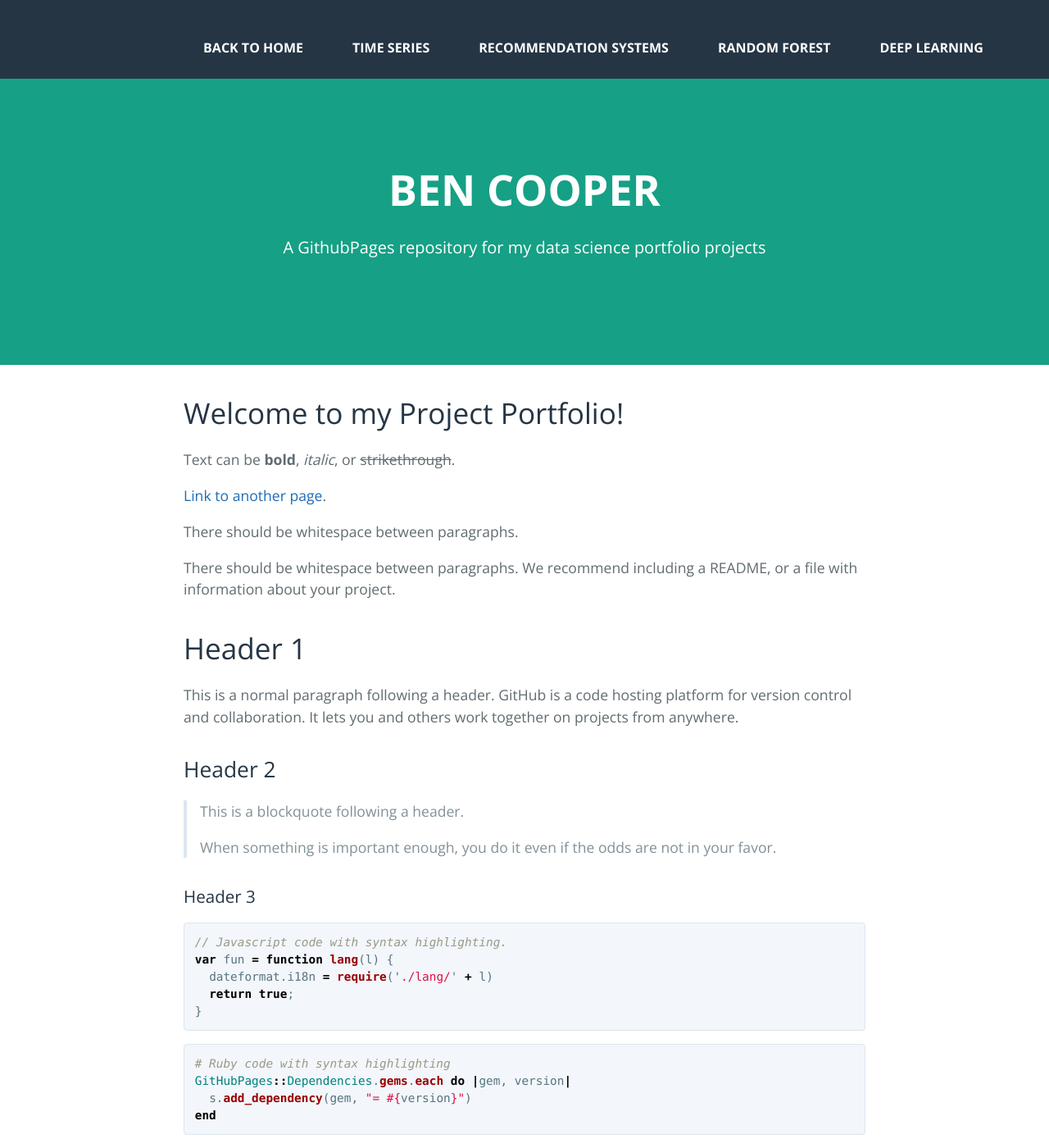
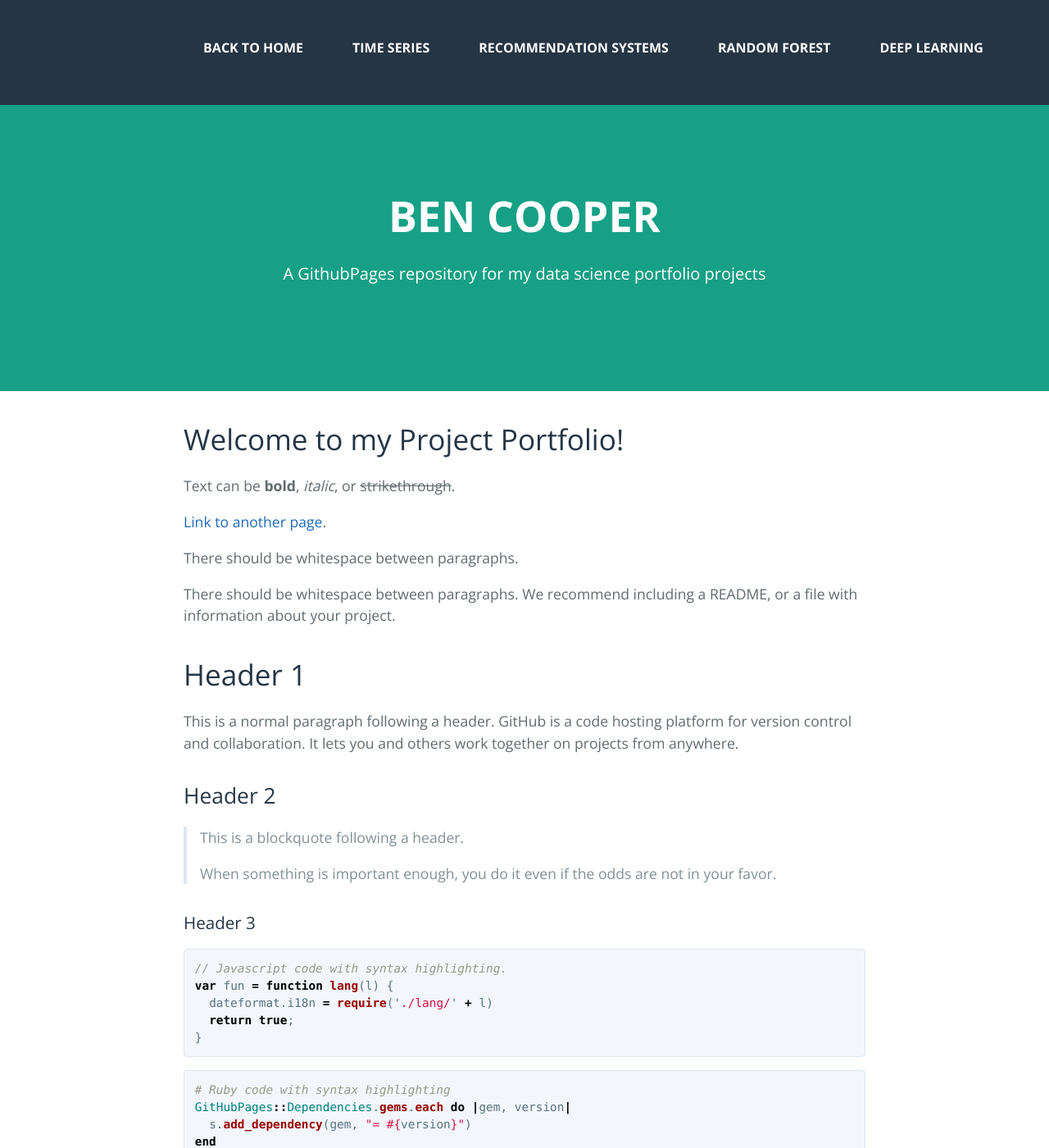
Before and after one commit to benjamin-j-cooper/benjamin-j-cooper.github.io, a Jekyll site: the page built from docs/index.md, in a window 1280 px wide and 1400 px high. Shown: the whole window at 82% size. Built offline with Jekyll 4.4.1, drawn with Linux system fonts in a browser that asks for light colours; nearby versions of some CDN libraries.

Commit message:
troubleshooting header, centering text

```diff
--- a/docs/_sass/jekyll-theme-cayman.scss
+++ b/docs/_sass/jekyll-theme-cayman.scss
@@ -468,7 +468,7 @@ a {
   z-index: 1030;
 
   @include large {
-    padding: 4rem 4rem 2rem;
+    padding: 4rem 4rem 4rem;
   }
 
   @include medium {
```
